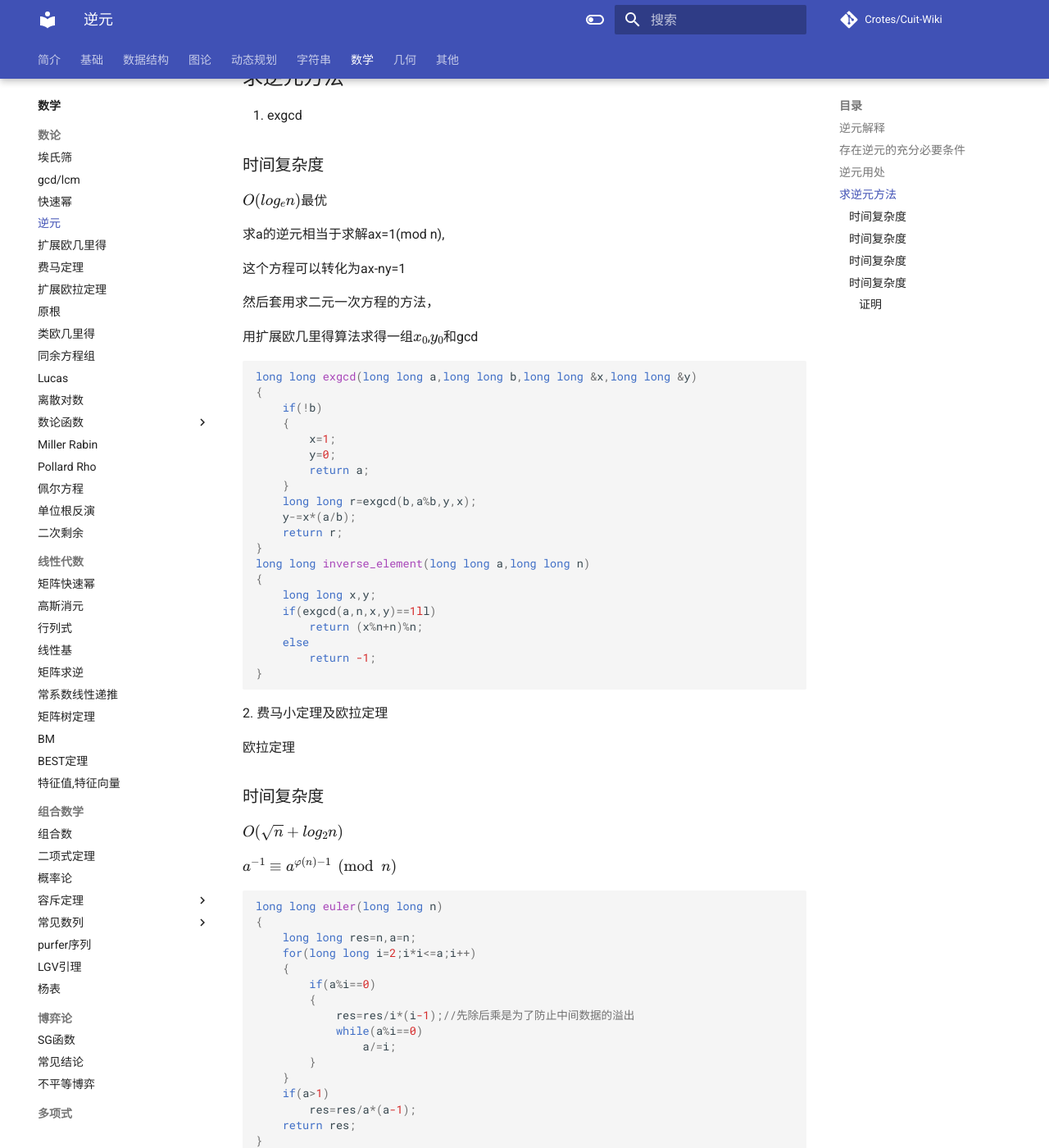
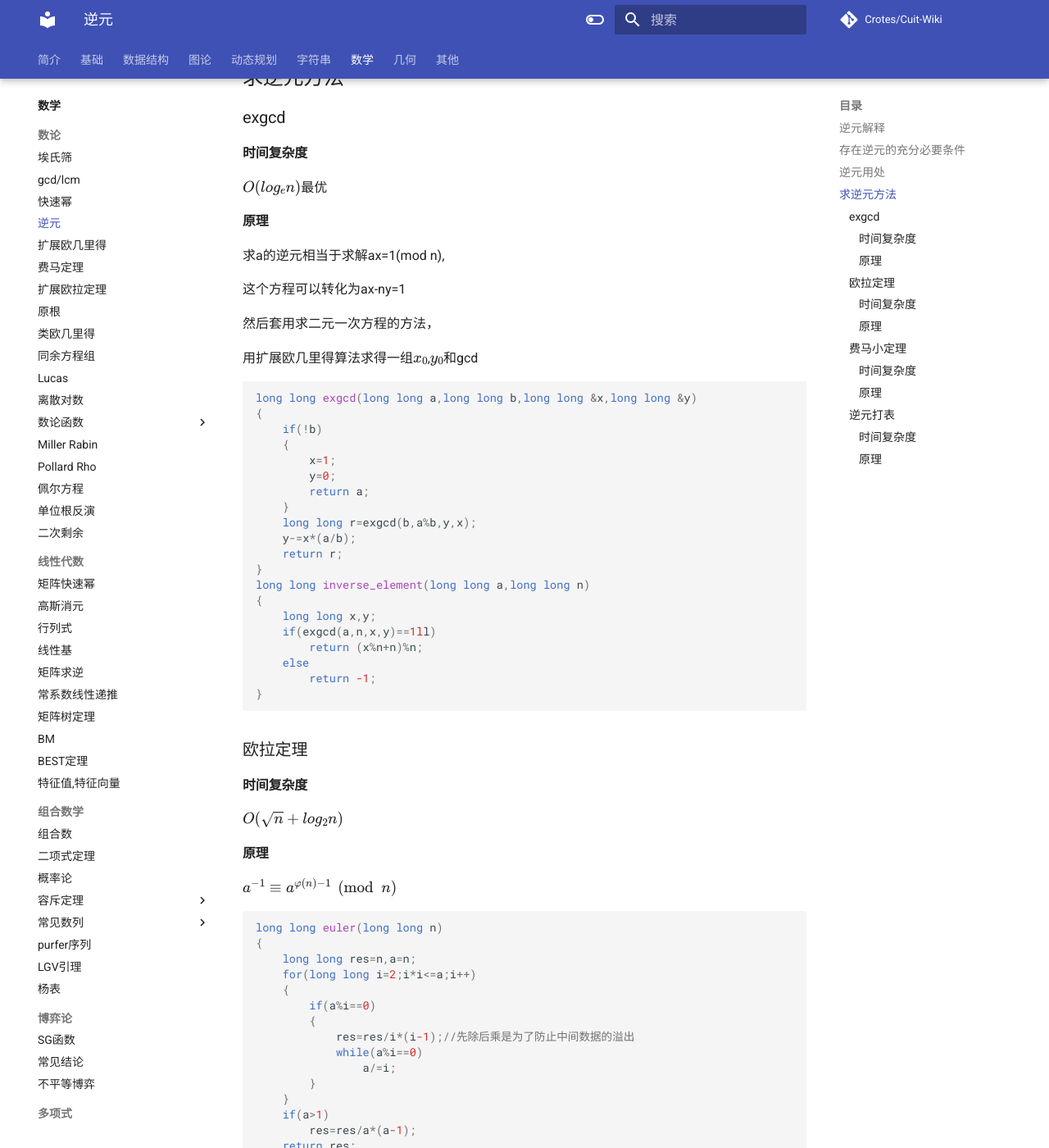
Before and after one commit to Crotes/Cuit-Wiki, an MkDocs documentation site: the page built from docs/Math/逆元.md, in a window 1280 px wide and 1400 px high, scrolled down 542 px. Shown: the whole window at 82% size. Built offline with MkDocs 1.6.1 and Material for MkDocs 9.7.7, drawn with Linux system fonts in a browser that asks for light colours; formulas are drawn with MathJax 3; comment, search, counter and statistics services are not loaded.

Commit message:
Update 逆元.md

````diff
--- a/docs/Math/逆元.md
+++ b/docs/Math/逆元.md
@@ -10,10 +10,14 @@ $gcd(a,n)=1$，此时逆元唯一存在
 即：$(a/b)\%p=(a\%p*inv(b)\%p)\%p$
 
 ## 求逆元方法
-1. exgcd
 
-### 时间复杂度
+### exgcd
+
+#### 时间复杂度
+
 $O(log_e n)$最优
+
+#### 原理
 
 求a的逆元相当于求解ax=1(mod n),
 
@@ -45,12 +49,14 @@ long long inverse_element(long long a,long long n)
         return -1;
 }
 ```
-2. 费马小定理及欧拉定理
 
-欧拉定理
+### 欧拉定理
 
-### 时间复杂度
+#### 时间复杂度
+
 $O(\sqrt n+log_2n)$
+
+#### 原理
 
 $a^{-1}\equiv a^{φ(n)-1} \pmod n$
 
@@ -92,10 +98,13 @@ long long inverse_element(long long a,long long n)
         return -1;//逆元不存在
 }
 ```
-费马小定理
+### 费马小定理
 
-### 时间复杂度
+#### 时间复杂度
+
 $O(log_2n)$
+
+#### 原理
 
 $a^{-1}≡a^{n-2} \pmod n$
 
@@ -118,14 +127,16 @@ long long inverse_element(long long a,long long n)
 }
 ```
 
-3. 逆元打表
+### 逆元打表
 
 在模质数p下，求1~n逆元, n < p (p是奇质数)
 
-### 时间复杂度
+#### 时间复杂度
+
 $O(n)$
 
-#### 证明
+#### 原理
+
 设$t=M/i$，$k=M\%i$
 
 $t*i+k\equiv 0 \pmod M$
````
